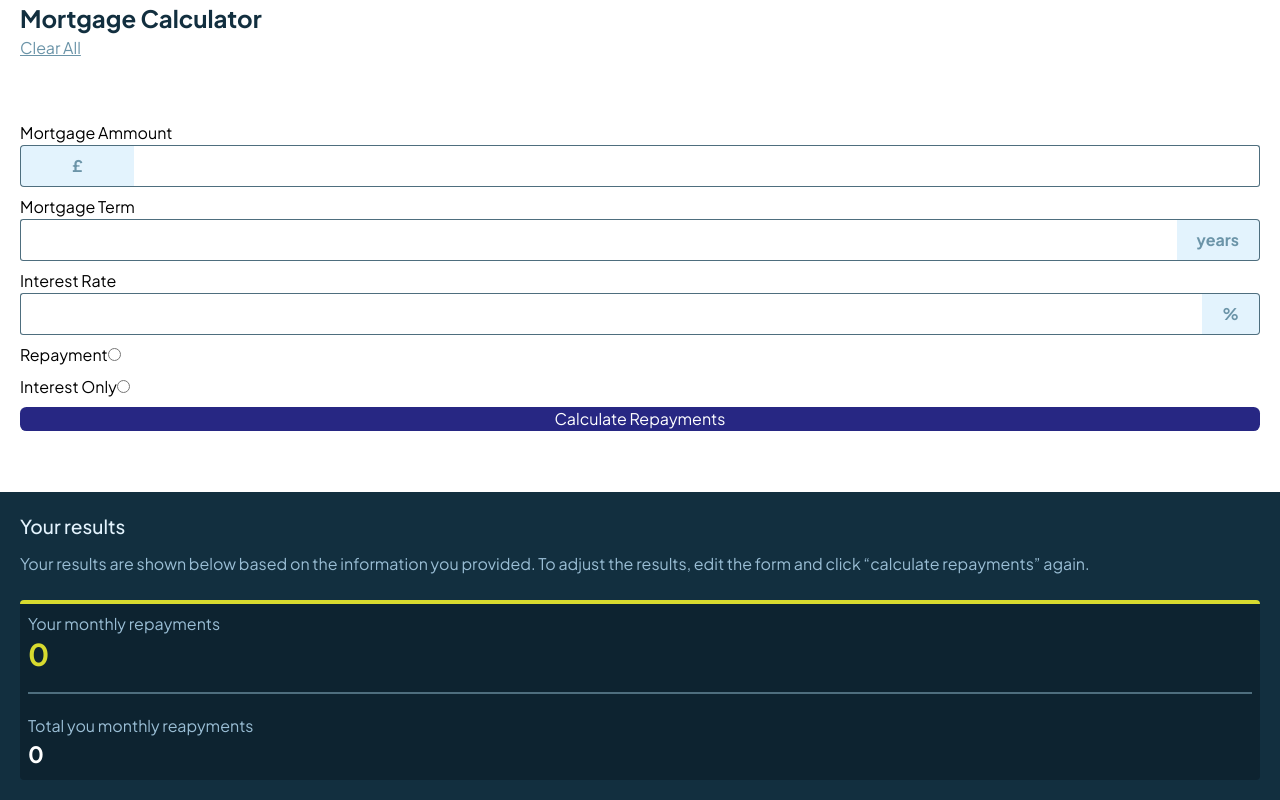
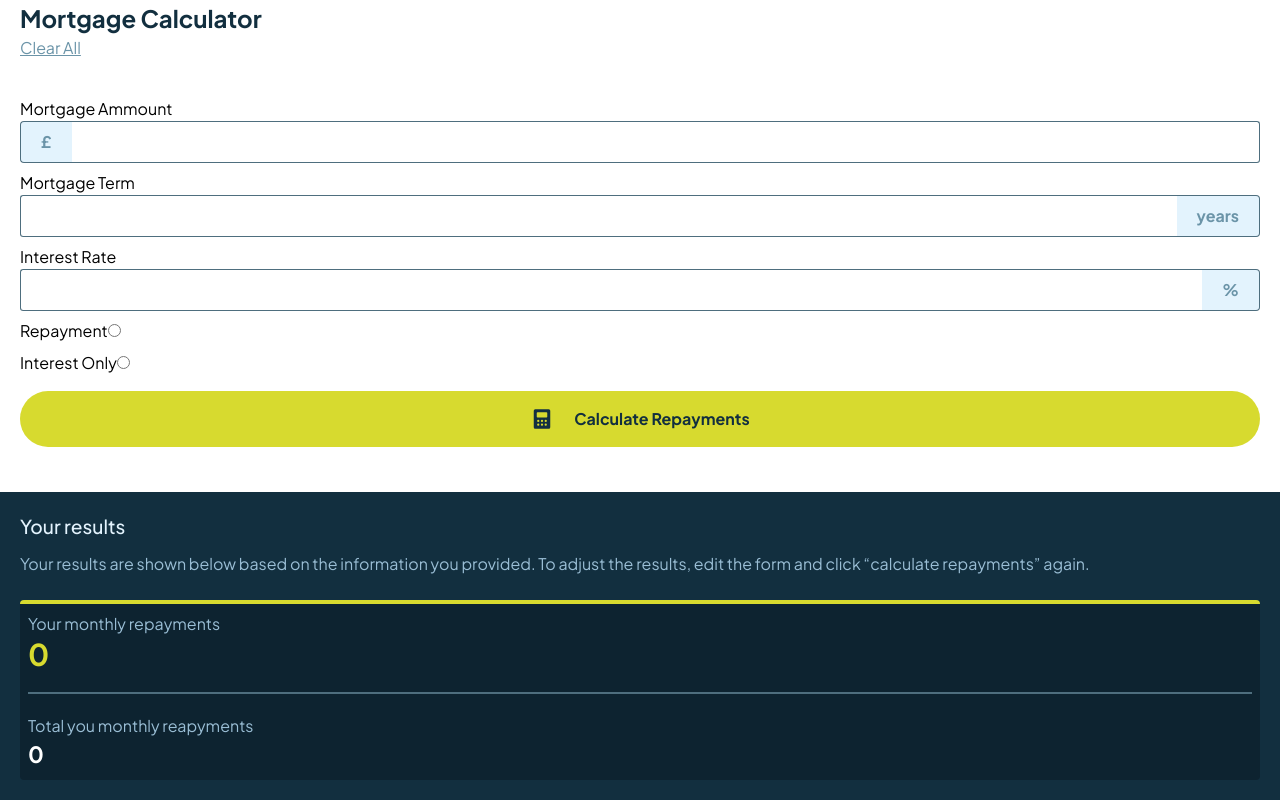
Before and after one commit to Humber70/mortgage-repayment-calculator, a React (Vite) app: page / in a window 1280 px wide. Built offline with nearby package versions, Linux system fonts and the light colour scheme.

Commit message:
style: update button styling

```diff
--- a/src/components/FormCalculate.jsx
+++ b/src/components/FormCalculate.jsx
@@ -7,7 +7,7 @@ export default function FormCalculate ({data}) {
             <div>
                 <label htmlFor="amount">Mortgage Ammount</label>
                 <div className="flex items-besaline">
-                    <span className="w-[10%] border p-[.5rem] text-center border-[var(--slate-700)] rounded border-r-0 rounded-l-2 rounded-r-none bg-[--slate-100] font-[--font-w-700] text-[--slate-500]">£</span>
+                    <span className="border p-[.5rem] text-center border-[var(--slate-700)] rounded border-r-0 rounded-l-2 rounded-r-none bg-[--slate-100] font-[--font-w-700] text-[--slate-500] px-5">£</span>
                     <input className="w-full rounded-l-none border-l-0" type="text" name="amount" id="amount" onChange={handleNumeric} value={formatterValue}/>
                 </div>
             </div>
@@ -72,7 +72,10 @@ export default function FormCalculate ({data}) {
                 {messageError.errorCategorie && "this field is required"}
                 </span>
             </div>
-            <button>Calculate Repayments</button>
+            <button className="flex justify-center gap-5 items-center bg-[--primary-color-lime] my-2 py-4">
+                <img src="/assets/icons/icon-calculator.svg" alt="icon-calculator" />
+                <span className="text-[--slate-900] font-[--font-w-700] ">Calculate Repayments</span>
+            </button>
         </form>
     )
 }
--- a/src/index.css
+++ b/src/index.css
@@ -45,7 +45,7 @@ input {
   border: 1px solid var(--slate-700);
 }
 button {
-  border-radius: .4rem;
+  border-radius: 2rem;
   background-color: #272783;
   color: white;
 }
```
